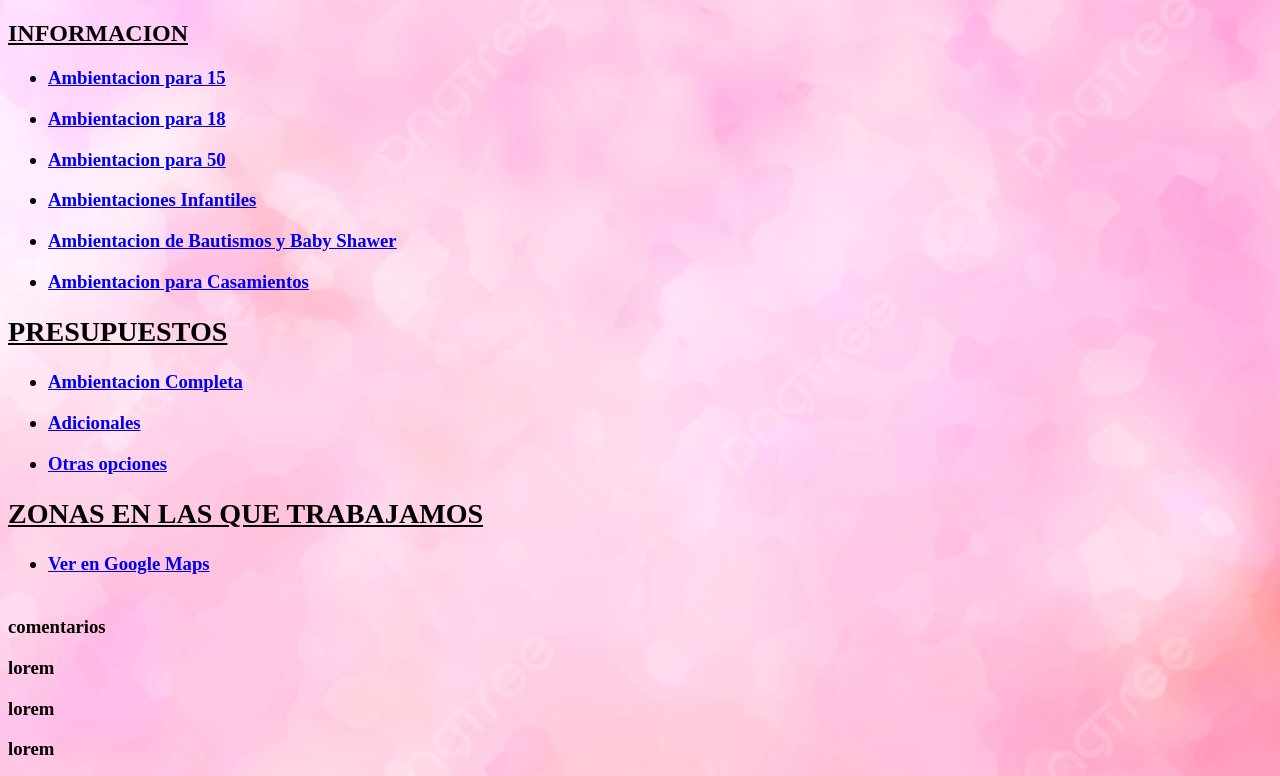
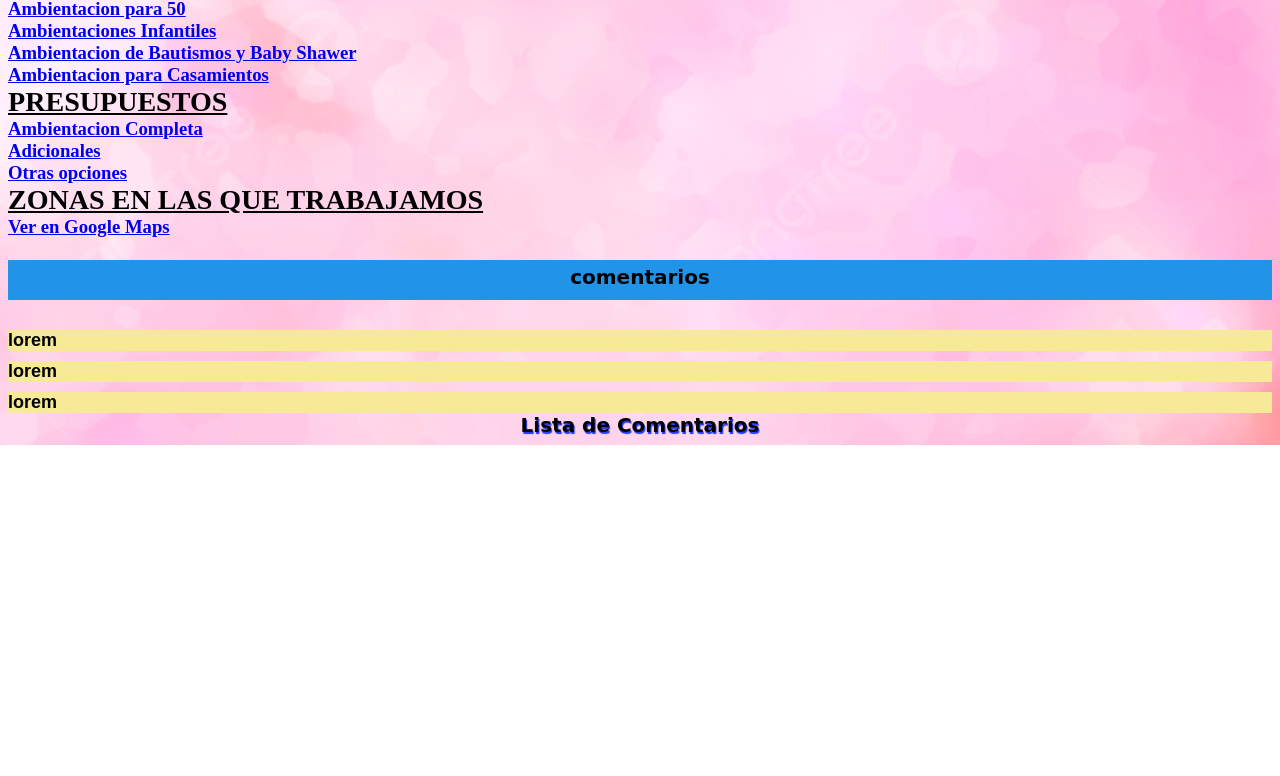
Before and after one commit to Juliang24/Eli.Estructuras, a plain HTML site: page index.html in a window 1280 px wide. Shown: the part 562-1338 px from the top of the page. After the commit the page ends 1007 px from the top, so only its background shows below. Drawn offline with Linux system fonts and the light colour scheme.

Commit message:
Update index.css

```diff
--- a/index.css
+++ b/index.css
@@ -8,3 +8,55 @@ body{
 .contenedor{
   display:flex;
   }
+
+
+*{
+ margin:0px;
+ padding:0px;
+
+}
+
+.header{
+  width:100%;
+  height:40px;
+  background:rgb(33, 148, 231);
+  }
+
+.ctn-header{
+  width:100%;
+  height:30px;
+  text-align: center;
+  position: relative;
+  top:5px;
+  }
+
+.lbl-header{
+  font-family: cursive;
+  font-size:20px;
+
+  }
+
+.ctn-data{
+  width:90%;
+  margin:auto;
+  padding:10px;
+
+  }
+
+.p-data{
+  font-family: arial;
+  font-size:18px;
+  margin-top:10px;
+  background:rgb(246, 234, 153);
+  }
+
+.ctn-lbl-comentar{
+  width:100%;
+  text-align: center;
+  }
+
+.lbl-comentar{
+  font-family: cursive;
+  font-size:20px;
+  text-shadow: 1px 2px 1px rgb(29,56,241);
+}
```
